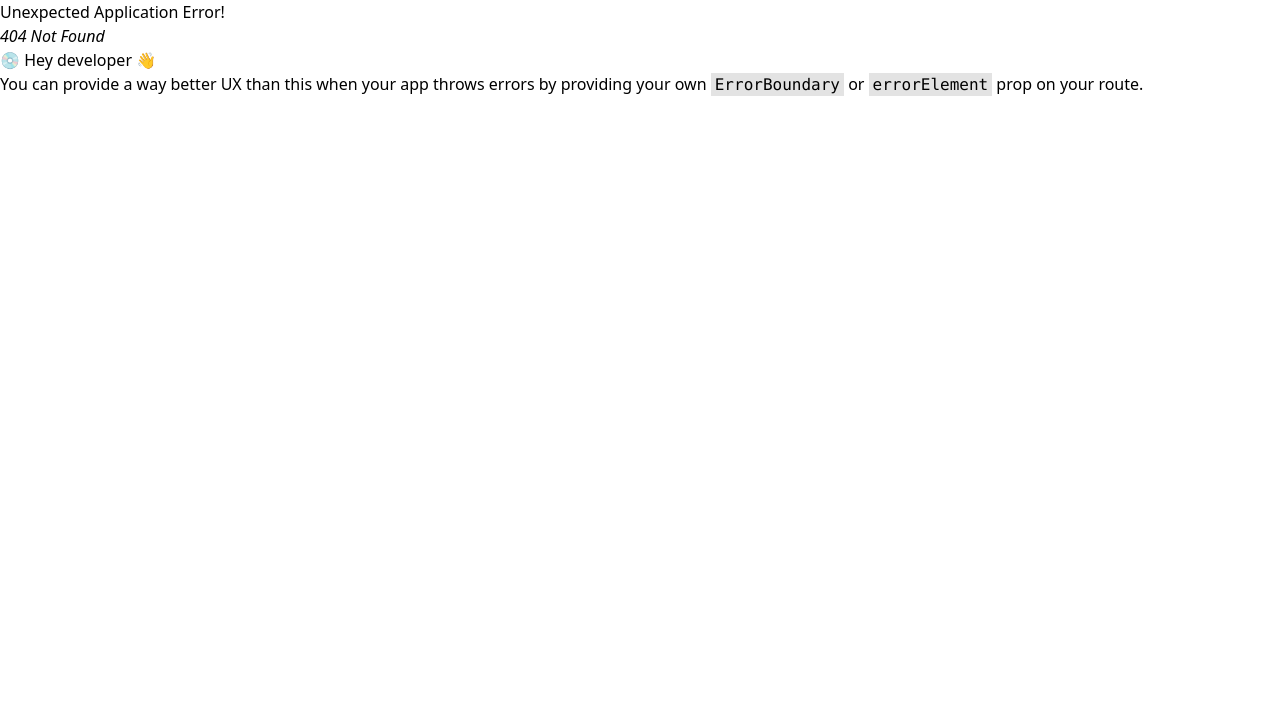
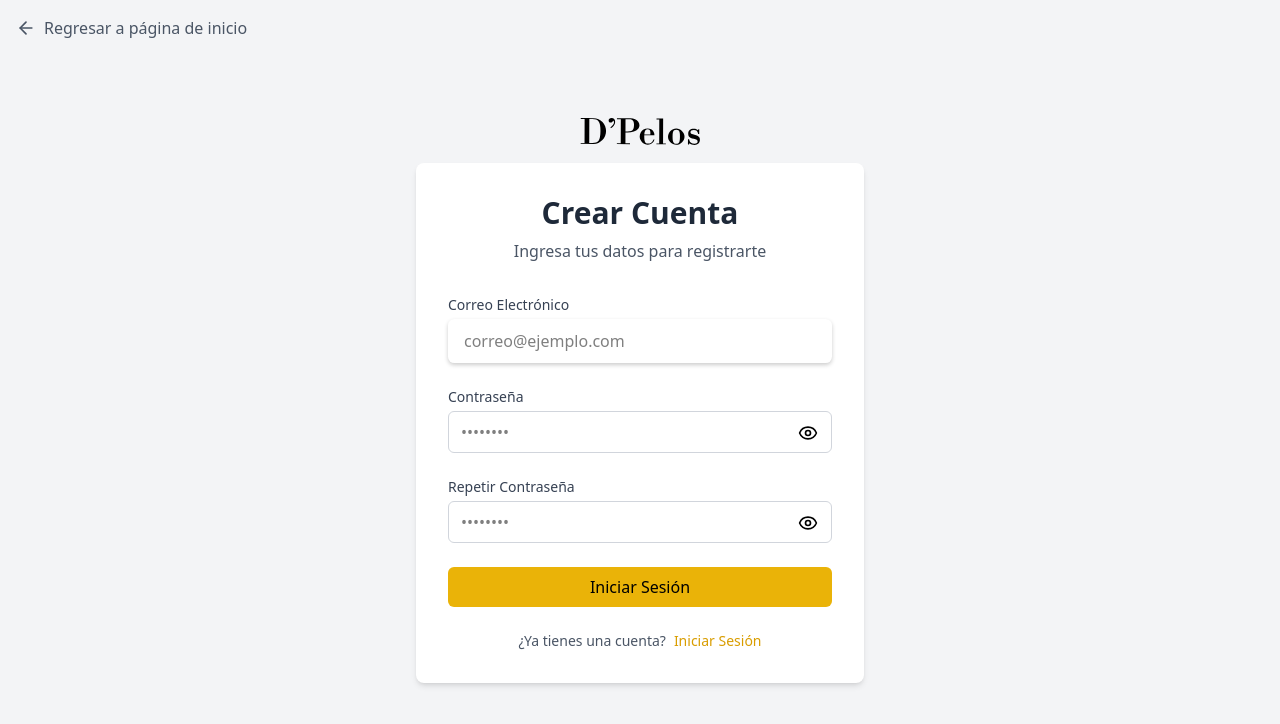
Before and after one commit to DIOR27/peluqueria, a React (Vite) app in the folder dpelos-client/: page /registro in a window 1280 px wide. Before the commit this address had no page. Shown: the top 724 px of the page. Built offline with nearby package versions, Linux system fonts and the light colour scheme.

Commit message:
Created auth pages

```diff
--- /dev/null
+++ b/dpelos-client/src/components/ui/PasswordInput.jsx
@@ -0,0 +1,39 @@
+import React from 'react';
+import Input from './Input';
+import { Eye, EyeOff } from 'lucide-react';
+import { Button } from './Button';
+import { cn } from '../../lib/utils';
+
+export default function PasswordInput({ className, ...props }) {
+  const [showPassword, setShowPassword] = React.useState(false);
+  const togglePasswordVisibility = () => {
+    setShowPassword((prev) => !prev);
+  };
+  const icon = showPassword ? <EyeOff className="w-5 h-5" /> : <Eye className="w-5 h-5" />;
+  const toggleButton = (
+    <Button
+      type="button"
+      variant="ghost"
+      onClick={togglePasswordVisibility}
+      className="absolute right-2 top-7.5 transform  h-8 w-8 p-0"
+    >
+      {icon}
+    </Button>
+  );
+
+  return (
+    <div className='relative'>
+      <Input
+        type={showPassword ? 'text' : 'password'}
+        id="password"
+        className={cn("pr-10", className)}
+        placeholder="••••••••"
+        label="Contraseña"
+        name="password"
+        {...props}
+      />
+      {toggleButton}
+    </div>
+
+  );
+}
--- /dev/null
+++ b/dpelos-client/src/pages/Login.jsx
@@ -0,0 +1,78 @@
+import { Link } from "react-router-dom";
+import dpelosn from "../assets/dpelosn.svg";
+import { Image } from "../components/ui/Image";
+import Input from "../components/ui/Input";
+import { Button } from "../components/ui/Button";
+import { ArrowLeft } from "lucide-react";
+import PasswordInput from "../components/ui/PasswordInput";
+
+export default function Login() {
+  return (
+    <div className="flex flex-col items-center justify-center h-screen bg-gray-100">
+      <Link className="absolute top-4 left-4 flex items-center text-gray-600 hover:text-gray-500 mb-4 gap-2" to="/">
+        <ArrowLeft className="w-5" />
+        Regresar a página de inicio
+      </Link>
+
+      <Image
+        src={dpelosn}
+        alt="Logo D'Pelos"
+        className="mb-4"
+        width={128}
+        height={30}
+        priority
+      />
+
+      <div class="bg-white p-8 rounded-lg shadow-md w-full max-w-md">
+        <div class="flex flex-col items-center text-center mb-8">
+          <h1 class="text-3xl font-bold text-gray-800">Iniciar Sesión</h1>
+          <p class="text-gray-600 mt-2">Ingresa tus credenciales para acceder</p>
+        </div>
+
+        <form class="space-y-6">
+          <div>
+            <Input
+              label="Correo Electrónico"
+              type="email"
+              id="email"
+              name="email"
+              required
+              placeholder="correo@ejemplo.com"
+            />
+          </div>
+
+          <div>
+            <PasswordInput className="" />
+          </div>
+
+          <div class="flex items-center justify-end mb-8">
+            <div class="text-sm">
+              <Link
+                to="/forgot-password"
+                class="font-medium text-gold-600 hover:text-gold-500 ml-2"
+              >
+                ¿Olvidaste tu contraseña?
+              </Link>
+            </div>
+          </div>
+
+          <div>
+            <Button className="w-full" type="subtmit">Iniciar Sesión</Button>
+          </div>
+        </form>
+
+        <div class="text-center mt-6">
+          <p class="text-sm text-gray-600">
+            ¿No tienes una cuenta?
+            <Link
+              to="/registro"
+              class="font-medium text-gold-600 hover:text-gold-500 ml-2"
+            >
+              Regístrate
+            </Link>
+          </p>
+        </div>
+      </div>
+    </div>
+  );
+}
--- /dev/null
+++ b/dpelos-client/src/pages/Signup.jsx
@@ -0,0 +1,72 @@
+import { ArrowLeft } from "lucide-react";
+import { Link } from "react-router-dom";
+import dpelosn from "../assets/dpelosn.svg";
+import { Image } from "../components/ui/Image";
+import Input from "../components/ui/Input";
+import PasswordInput from "../components/ui/PasswordInput";
+import { Button } from "../components/ui/Button";
+
+export default function Signup() {
+  return (
+    <div className="flex flex-col items-center justify-center h-screen bg-gray-100">
+      <Link className="absolute top-4 left-4 flex items-center text-gray-600 hover:text-gray-500 mb-4 gap-2" to="/">
+        <ArrowLeft className="w-5" />
+        Regresar a página de inicio
+      </Link>
+
+      <Image
+        src={dpelosn}
+        alt="Logo D'Pelos"
+        className="mb-4"
+        width={128}
+        height={30}
+        priority
+      />
+
+      <div class="bg-white p-8 rounded-lg shadow-md w-full max-w-md">
+        <div class="text-center mb-8">
+          <h1 class="text-3xl font-bold text-gray-800">Crear Cuenta</h1>
+          <p class="text-gray-600 mt-2">Ingresa tus datos para registrarte</p>
+        </div>
+
+        <form class="space-y-6">
+          <div>
+            <Input
+              label="Correo Electrónico"
+              type="email"
+              id="email"
+              name="email"
+              required
+              placeholder="correo@ejemplo.com"
+            />
+          </div>
+
+          <div>
+            <PasswordInput />
+          </div>
+
+          <div>
+            <PasswordInput label="Repetir Contraseña" />
+          </div>
+
+          <div>
+            <Button className="w-full" type="subtmit">Iniciar Sesión</Button>
+          </div>
+        </form>
+
+        {/* <!-- Enlace para login --> */}
+        <div class="text-center mt-6">
+          <p class="text-sm text-gray-600">
+            ¿Ya tienes una cuenta?
+            <Link
+              to="/ingresar"
+              class="font-medium text-gold-600 hover:text-gold-500 ml-2"
+            >
+              Iniciar Sesión
+            </Link>
+          </p>
+        </div>
+      </div>
+    </div>
+  );
+}
```
Also changed, not shown: dpelos-client/src/App.jsx (+10 -0 lines).
